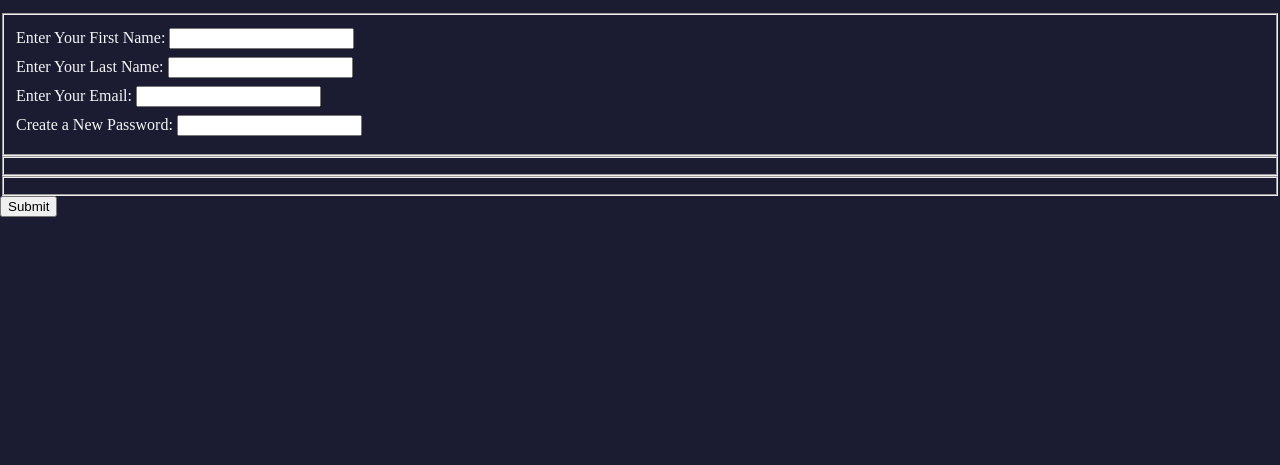
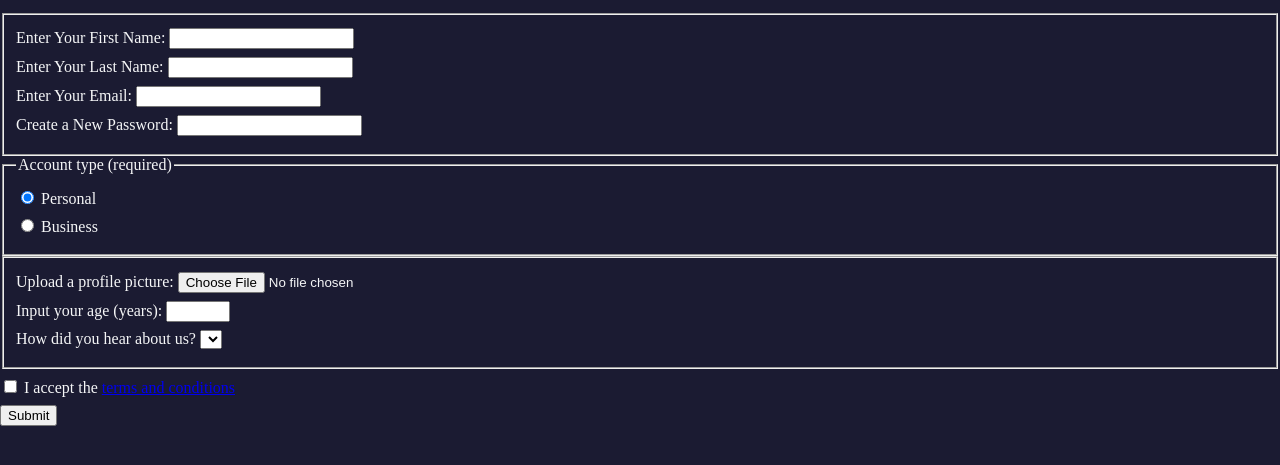
Before and after one commit to Cavalcanters/Registration-Form, a plain HTML site: page index.html in a window 1280 px wide. Shown: the part 101-566 px from the top of the page. Drawn offline with Linux system fonts and the light colour scheme.

Commit message:
Add files via upload

```diff
--- a/index.html
+++ b/index.html
@@ -16,9 +16,26 @@
         <label for="new-password">Create a New Password: <input id="new-password" type="password" pattern="[a-z0-5]{8,}" required /></label>
       </fieldset>
       <fieldset>
-
+        <legend>Account type (required)</legend>
+        <label for="personal-account"><input id="personal-account" type="radio" name="account-type" checked /> Personal</label>
+        <label for="business-account"><input id="business-account" type="radio" name="account-type" /> Business</label>
       </fieldset>
-      <fieldset></fieldset>
+      <fieldset>
+        <label>Upload a profile picture: <input type="file" /></label>
+        <label>Input your age (years): <input type="number" min="13" max="120" /></label>
+        <label>How did you hear about us?
+          <select>
+            <option></option>
+            <option></option>
+            <option></option>
+            <option></option>
+            <option></option>
+          </select>
+        </label>
+      </fieldset>
+      <label for="terms-and-conditions">
+        <input id="terms-and-conditions" type="checkbox" required /> I accept the <a href="https://www.freecodecamp.org/news/terms-of-service/">terms and conditions</a>
+      </label>
       <input type="submit" value="Submit" />
     </form>
   </body>
```
